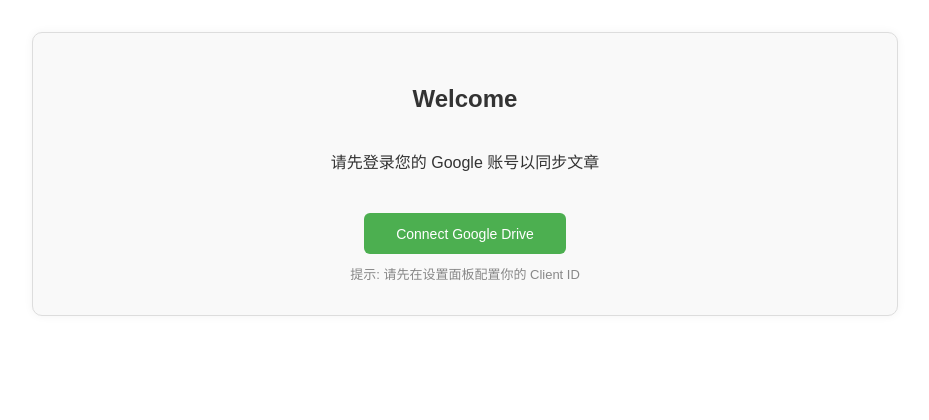
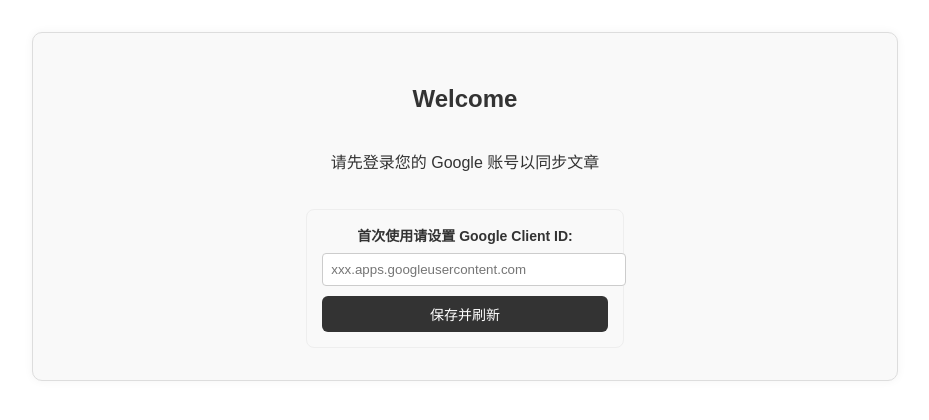
Before and after one commit to macrochen/gzh_articles_fetcher, a website built with Vite: page web/index.html in a window 1280 px wide. Shown: the whole page, without its empty margins (175-1104 px from the left). Built offline with nearby package versions, Linux system fonts and the light colour scheme.

Commit message:
fix: add Client ID setup directly on auth view to prevent login deadlock

```diff
--- a/web/index.html
+++ b/web/index.html
@@ -10,16 +10,19 @@
     <link rel="stylesheet" href="./style.css">
   </head>
   <body>
-    <!-- Not Logged In State -->
     <div id="auth-view" class="main-container">
       <h2>Welcome</h2>
       <p>请先登录您的 Google 账号以同步文章</p>
+
+      <div id="auth-setup-section" style="margin-top: 20px; background: #f9f9f9; padding: 15px; border-radius: 8px; border: 1px solid #eee;">
+        <label for="auth-clientId" style="display: block; margin-bottom: 8px; font-weight: bold; font-size: 14px;">首次使用请设置 Google Client ID:</label>
+        <input type="text" id="auth-clientId" placeholder="xxx.apps.googleusercontent.com" style="width: 100%; padding: 8px; margin-bottom: 10px; border: 1px solid #ccc; border-radius: 4px;">
+        <button id="auth-save-client-id-btn" style="width: 100%; padding: 8px; background: #333; color: white;">保存并刷新</button>
+      </div>
+
       <button id="custom-login-btn" style="margin-top: 1.5rem; padding: 0.8rem 2rem;">
         Connect Google Drive
       </button>
-      <div style="margin-top: 10px; font-size: 13px; color: #888;">
-        提示: 请先在设置面板配置你的 Client ID
-      </div>
     </div>
 
     <!-- Logged In State -->
--- a/web/main.js
+++ b/web/main.js
@@ -36,6 +36,31 @@
   gemUrlInput.value = settings.gemUrl;
   apiKeyInput.value = settings.apiKey || '';
   summaryPromptInput.value = settings.summaryPrompt || '';
+
+  // Auth view initial setup
+  const authSetupSection = document.getElementById('auth-setup-section');
+  const customLoginBtn = document.getElementById('custom-login-btn');
+  const authSaveBtn = document.getElementById('auth-save-client-id-btn');
+  const authClientIdInput = document.getElementById('auth-clientId');
+
+  if (!settings.clientId) {
+    authSetupSection.style.display = 'block';
+    customLoginBtn.style.display = 'none';
+  } else {
+    authSetupSection.style.display = 'none';
+    customLoginBtn.style.display = 'block';
+  }
+
+  authSaveBtn.addEventListener('click', () => {
+    const cid = authClientIdInput.value.trim();
+    if (!cid) {
+      alert("请输入 Client ID");
+      return;
+    }
+    settings.clientId = cid;
+    saveSettings(settings);
+    window.location.reload();
+  });
 
   let currentPresets = Array.isArray(settings.presetPrompts) ? settings.presetPrompts : [];
 
```
